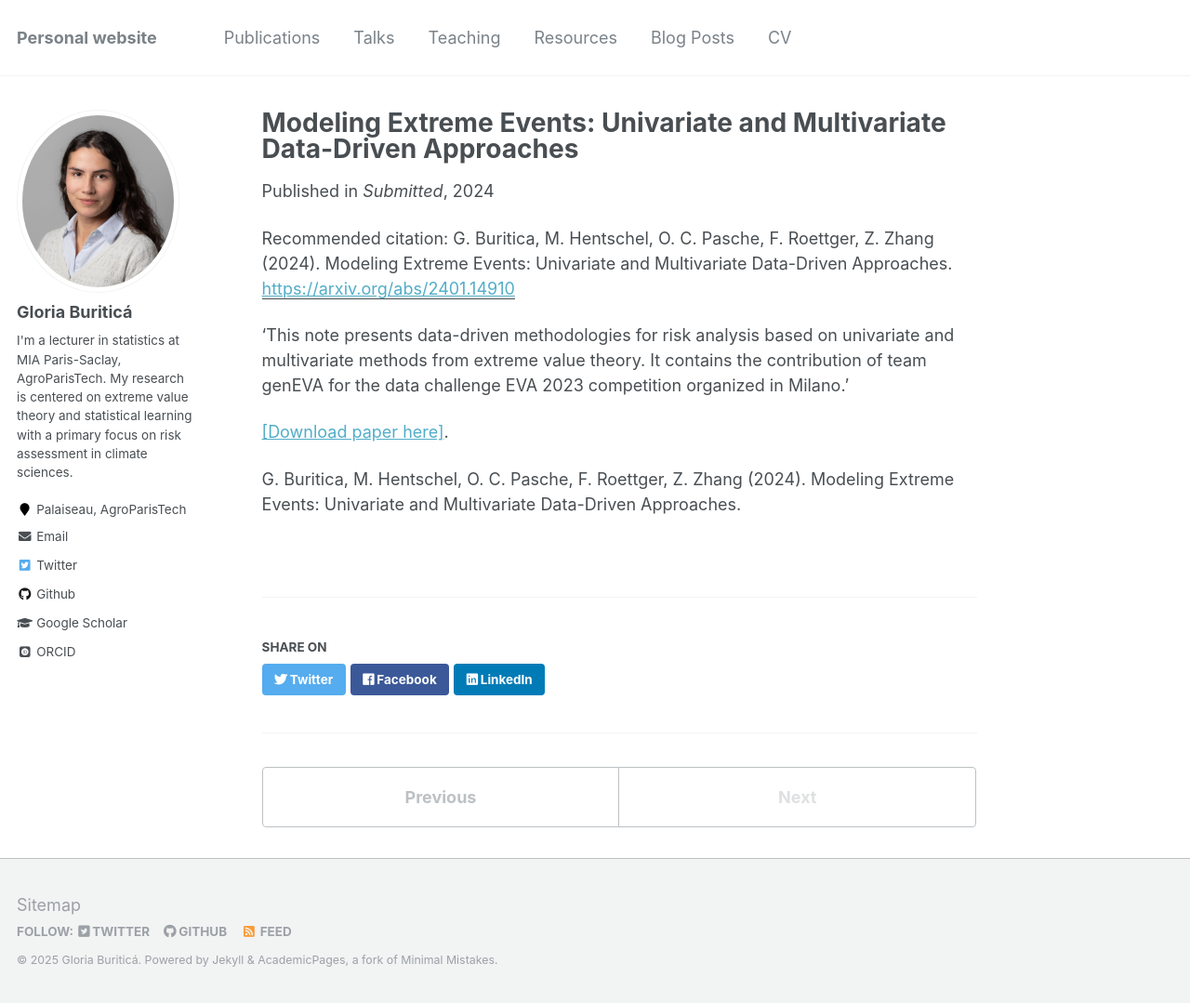
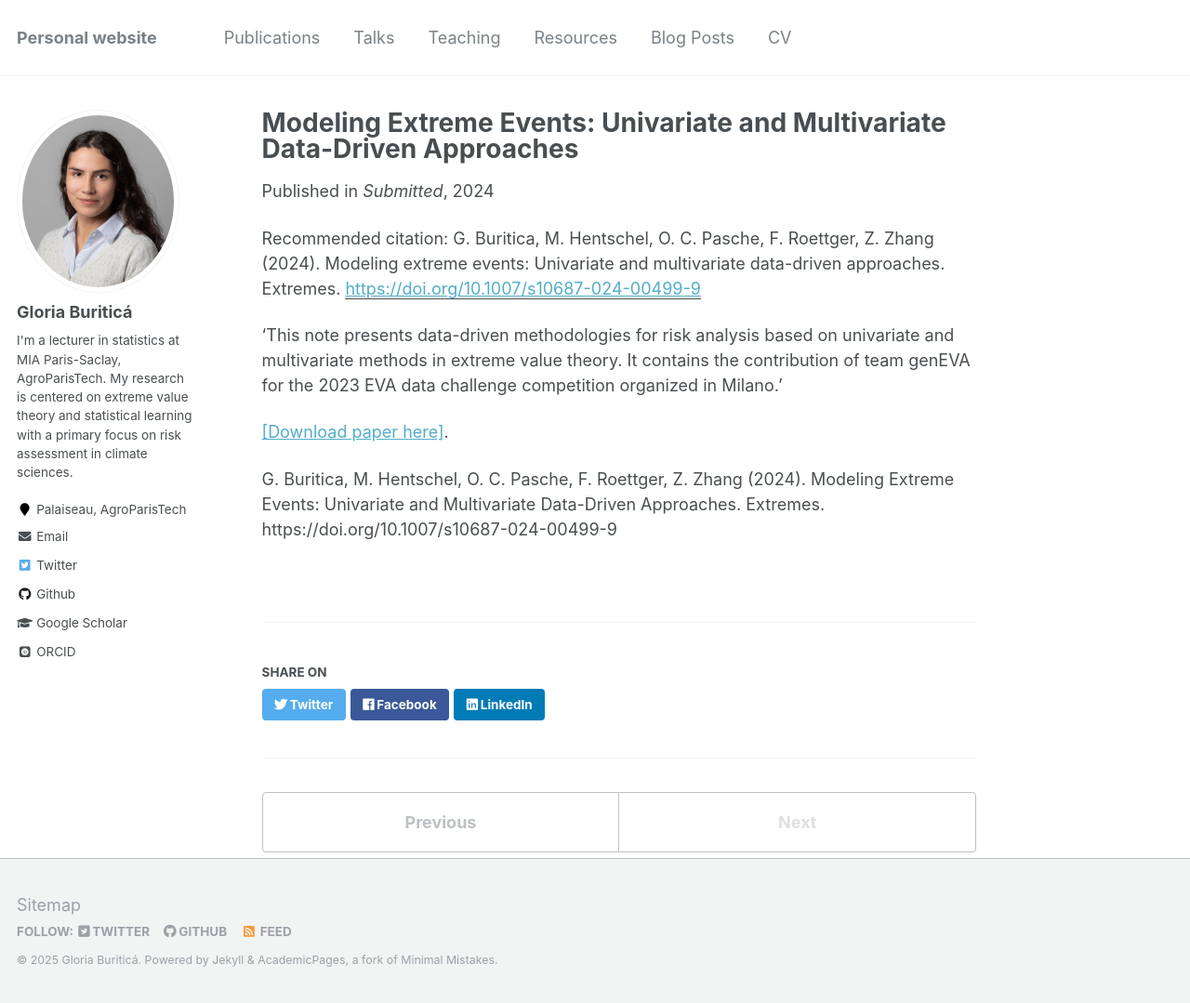
Before and after one commit to GBuritica/GBuritica.github.io, a Jekyll site: the page built from _publications/2024-01-01-EVA-5.md, in a window 1280 px wide and 1079 px high. Shown: the whole window at 93% size. Built offline with Jekyll 4.4.1, drawn with Linux system fonts in a browser that asks for light colours; some web fonts are replaced.

Commit message:
Update 2024-01-01-EVA-5.md

```diff
--- a/_publications/2024-01-01-EVA-5.md
+++ b/_publications/2024-01-01-EVA-5.md
@@ -2,15 +2,15 @@
 title: "Modeling Extreme Events: Univariate and Multivariate Data-Driven Approaches"
 collection: publications
 permalink: /publication/2024-01-01-EVA-5
-excerpt: 'This note presents data-driven methodologies for risk analysis based on univariate and multivariate methods from extreme value theory. It contains the contribution of team genEVA for the data challenge EVA 2023 competition organized in Milano.'
+excerpt: 'This note presents data-driven methodologies for risk analysis based on univariate and multivariate methods in extreme value theory. It contains the contribution of team genEVA for the 2023 EVA data challenge competition organized in Milano.'
 date: 2024-01-01
 venue: 'Submitted'
-paperurl: 'https://arxiv.org/abs/2401.14910'
-citation: 'G. Buritica, M. Hentschel, O. C. Pasche, F. Roettger, Z. Zhang (2024). Modeling Extreme Events: Univariate and Multivariate Data-Driven Approaches.'
+paperurl: 'https://doi.org/10.1007/s10687-024-00499-9'
+citation: 'G. Buritica, M. Hentschel, O. C. Pasche, F. Roettger, Z. Zhang (2024). Modeling extreme events: Univariate and multivariate data-driven approaches. Extremes.'
 ---
-'This note presents data-driven methodologies for risk analysis based on univariate and multivariate methods from extreme value theory. It contains the contribution of team genEVA for the data challenge EVA 2023 competition organized in Milano.'
+'This note presents data-driven methodologies for risk analysis based on univariate and multivariate methods in extreme value theory. It contains the contribution of team genEVA for the 2023 EVA data challenge competition organized in Milano.'
 
-[[Download paper here]](https://arxiv.org/abs/2401.14910).
+[[Download paper here]](https://doi.org/10.1007/s10687-024-00499-9).
 
 
-G. Buritica, M. Hentschel, O. C. Pasche, F. Roettger, Z. Zhang (2024). Modeling Extreme Events: Univariate and Multivariate Data-Driven Approaches.
+G. Buritica, M. Hentschel, O. C. Pasche, F. Roettger, Z. Zhang (2024). Modeling Extreme Events: Univariate and Multivariate Data-Driven Approaches. Extremes. https://doi.org/10.1007/s10687-024-00499-9
```
